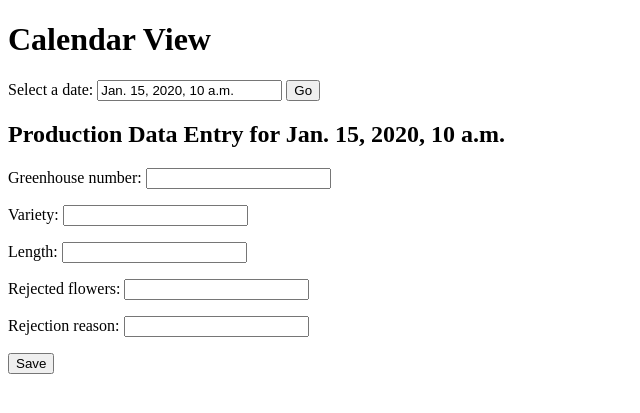
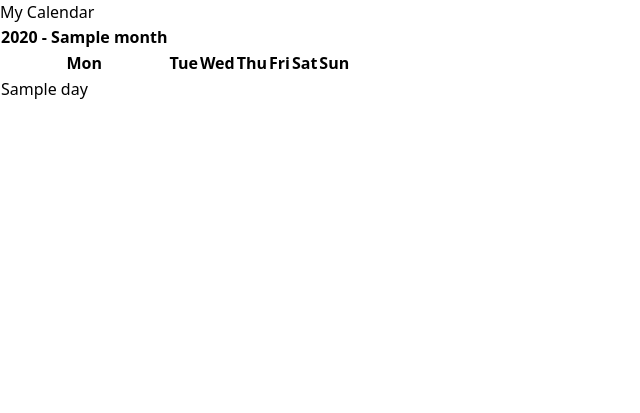
Before and after one commit to mwiks-dev/Flowerfarm, a Django app: template greenhouse/templates/index.html in a window 1280 px wide. Shown: the top 413 px of the page, without its empty margins (0-640 px from the left). Run offline with Django 4.2, Linux system fonts and the light colour scheme; tables that the repository leaves empty hold one stand-in row (values such as "Sample post"); the template is opened without the code that fills it: values that come from a table or form of the project are taken from there, most other values are stand-ins (such as "Sample title", 1, 10 or a date in 2020); style sheets or scripts are compiled from the project's sources; some libraries are stand-ins or nearby versions.

Commit message:
Properly configure tailwind, add calendar to index and serve static files

```diff
--- a/flowerfarm/settings.py
+++ b/flowerfarm/settings.py
@@ -121,6 +121,7 @@
 # https://docs.djangoproject.com/en/4.2/howto/static-files/
 
 STATIC_URL = '/static/'
+STATICFILES_DIRS = [BASE_DIR / "static"]
 
 if not DEBUG:
     STATIC_ROOT = os.path.join(BASE_DIR,'staticfiles')
--- a/greenhouse/templates/base.html
+++ b/greenhouse/templates/base.html
@@ -7,7 +7,6 @@
     <meta name="viewport" content="width=device-width, initial-scale=1.0">
     <meta http-equiv="X-UA-Compatible" content="ie=edge">
     {% block styles%}
-        {% bootstrap_css %}
         <link rel="shortcut icon" href="{% static 'favicon.ico'%}">
         <link rel="stylesheet" href="{% static 'css/styles.css' %}">
         <link rel="preconnect" href="https://fonts.googleapis.com">
@@ -24,7 +23,6 @@
     {% block scripts %}
         <script src="{% static 'js/min.js'%}"></script>
         <script src="https://ajax.googleapis.com/ajax/libs/jquery/3.2.1/jquery.min.js"></script>
-        {% bootstrap_javascript %}
     {% endblock %}
 </body>
 <footer>
--- a/greenhouse/templates/index.html
+++ b/greenhouse/templates/index.html
@@ -1,28 +1,44 @@
+{% extends 'base.html' %}
 {% block content %}
-<!-- calendar.html -->
+<!-- calendarapp/templates/calendarapp/calendar.html -->
 <!DOCTYPE html>
 <html>
 <head>
-    <title>Calendar View</title>
+    <title>My Calendar</title>
 </head>
 <body>
-    <h1>Calendar View</h1>
-
-    <div>
-        <form method="get" action="{% url 'index' %}">
-            <label for="date">Select a date:</label>
-            <input type="text" id="date" name="date" data-provide="datepicker" value="{{ selected_date }}">
-            <input type="submit" value="Go">
-        </form>
+    <div className="text-center sm:text-left">
+        <h1>My Calendar</h1>
+    <table border="1">
+        <tr>
+            <th class="text-blue-600">{{ year }} - {{ month }}</th>
+        </tr>
+        <tr>
+            <th class="text-lg">Mon</th>
+            <th>Tue</th>
+            <th>Wed</th>
+            <th>Thu</th>
+            <th>Fri</th>
+            <th>Sat</th>
+            <th>Sun</th>
+        </tr>
+        {% for week in calendar %}
+            <tr>
+                {% for day in week %}
+                    {% if day != 0 %}
+                        {% if day == today %}
+                            <td><a href="/calendar/{{ year }}/{{ month }}/{{ day }}/">{% if day == today %}{{ day }} (Today){% else %}{{ day }}{% endif %}</a></td>
+                        {% else %}
+                            <td>{{ day }}</td>
+                        {% endif %}
+                    {% else %}
+                        <td>&nbsp;</td>
+                    {% endif %}
+                {% endfor %}
+            </tr>
+        {% endfor %}
+    </table>
     </div>
-
-    <h2>Production Data Entry for {{ selected_date }}</h2>
-    <form method="post">
-        {% csrf_token %}
-        {{ form.as_p }}
-        <input type="submit" value="Save">
-    </form>
-
 </body>
 </html>
 
--- a/greenhouse/urls.py
+++ b/greenhouse/urls.py
@@ -7,6 +7,6 @@
 
 urlpatterns = [
     # path('', views.index, name='index'),
-    path('', views.index, name='index'),
+    path('calendar/<int:year>/<int:month>/', views.calendar_view, name='index'),
 
 ]
--- a/static/css/input.css
+++ b/static/css/input.css
@@ -0,0 +1,3 @@
+@import "tailwindcss/base";
+@import "tailwindcss/components";
+@import "tailwindcss/utilities";
```
Also changed, not shown: greenhouse/views.py (+39 -20 lines), jstoolchain/package.json (added, +17 -0 lines), jstoolchain/tailwind.config.js (added, +8 -0 lines), tailwind.config.js (deleted, +0 -8 lines), db.sqlite3 (deleted), static/css/output.css (deleted), static/js/min.js (added), 1 other file.
